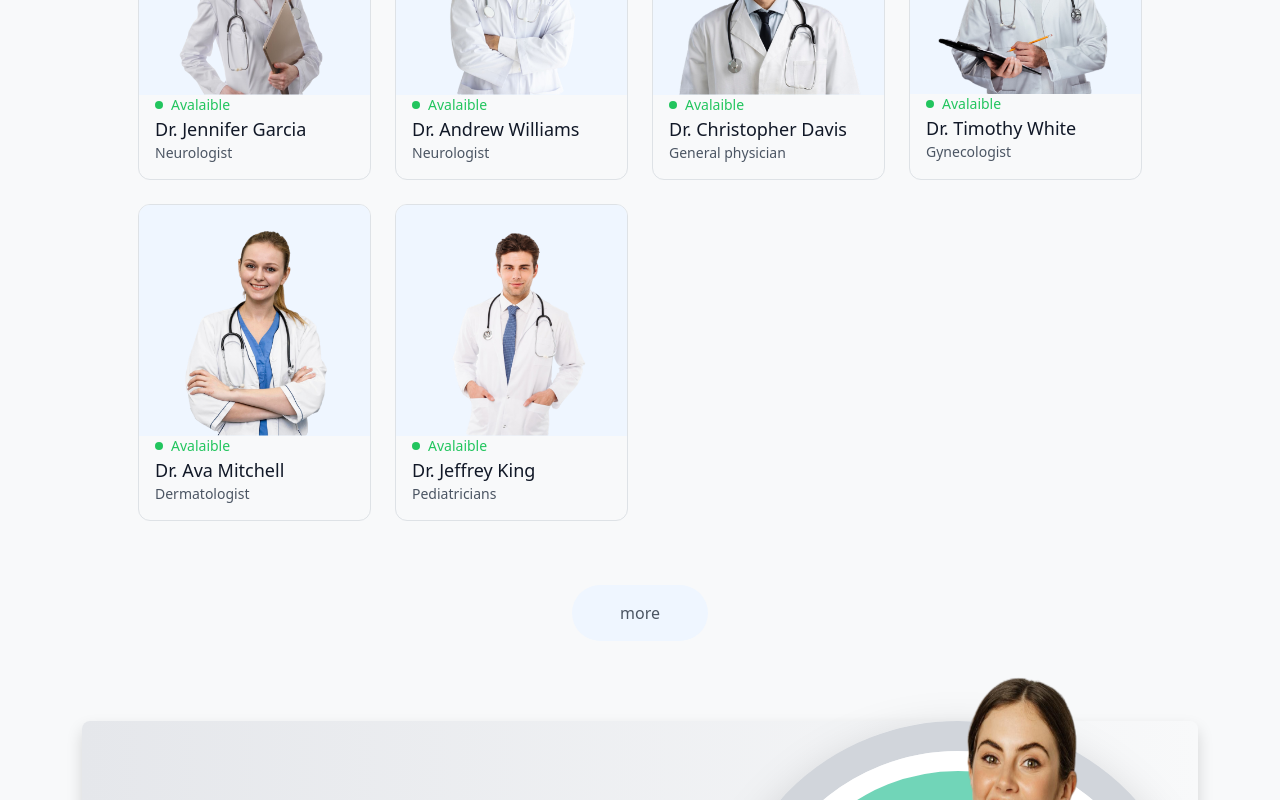
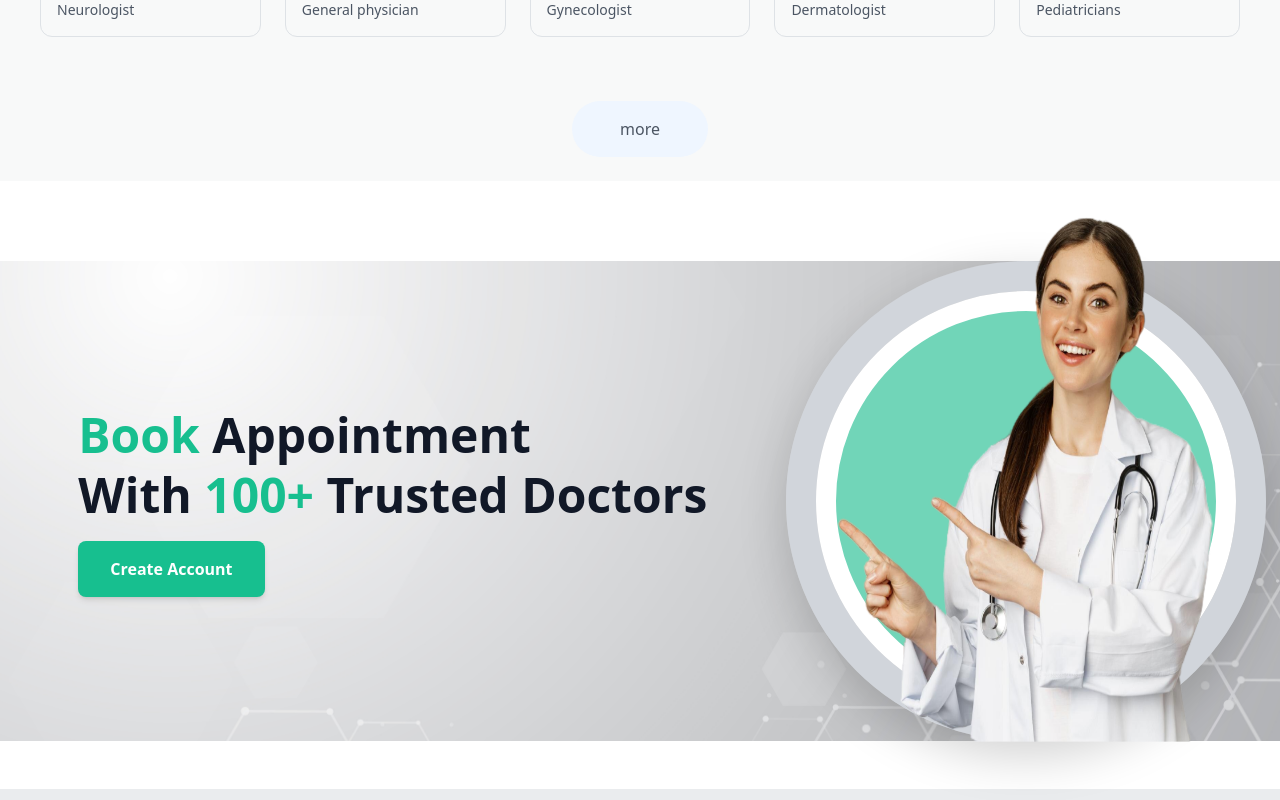
Before and after one commit to Arshad-Qureshi-Coder/MediMeet, a React (Create React App) app: page / in a window 1280 px wide. Shown: the part 2000-2800 px from the top of the page. Built offline with nearby package versions, Linux system fonts and the light colour scheme.

Commit message:
UI Update

```diff
--- a/src/App.js
+++ b/src/App.js
@@ -16,7 +16,7 @@ import LoginPage from './Components/Auth/Login';
 
 const App = () => {
   return (
-    <div className='bg-bgbackColor m-auto'>
+    <div className=' m-auto'>
 
       {/* <LoginPage/> */}
       {/* Header */}
--- a/src/Components/Appointment.js
+++ b/src/Components/Appointment.js
@@ -1,19 +1,22 @@
 import React from 'react';
+import { assets } from '../assets/assets';
 
 const Appointment = () => {
   return (
     <>
       <div
-        className="w-full bg-gradient-to-r from-gray-200 to-gray shadow mt-20 text-black font-semibold rounded-lg hover:opacity-90 focus:outline-none focus:ring-2 focus:ring-green-300 focus:ring-opacity-75"
+        className="w-full bg-cover  mt-20 text-black font-semibold  hover:opacity-90 focus:outline-none focus:ring-2 focus:ring-green-300 focus:ring-opacity-75"
+        style={{ backgroundImage: `url(${assets.bg_hexa})` }}
       >
+        {/* bg-gradient-to-r from-gray-200 to-gray */}
         <div className="flex flex-col lg:flex-row items-center justify-evenly font-bold ">
           {/* Left-side text */}
           <div className='p-5 m-3'>
-            <h1 className="text-black text-5xl font-bold ">
-              Book Appointment <br />
-              With 100+ Trusted Doctors
-            </h1>
-            <button className="px-4 py-2 mt-3 bg-customGreen text-white font-semibold rounded-lg shadow-md hover:bgCGreen hover:scale-105 transition-all duration-300 focus:outline-none focus:ring-2 focus:ring-blue-400 focus:ring-opacity-75">
+            <p className="text-3xl md:text-4xl lg:text-5xl text-gray-900 font-bold leading-tight md:leading-tight lg:leading-tight ">
+              <span className='text-[#17bf8f]'>Book</span> Appointment <br />
+              With <span className='text-[#17bf8f]'>100+</span> Trusted Doctors
+            </p>
+            <button className="no-underline gap-2 px-8 py-3 bg-[#17bf8f] text-white font-semibold rounded-lg shadow-md hover:scale-105 transition-all duration-300 hover:bg-blue-600 focus:outline-none focus:ring-2 focus:ring-blue-400 focus:ring-opacity-75 ">
               Create Account
             </button>
           </div>
--- a/src/Components/Banner.js
+++ b/src/Components/Banner.js
@@ -4,7 +4,7 @@ import { assets } from '../assets/assets'
 const Banner = () => {
   return (
     // bg-gradient-to-r from-[#e3fcef] to-[#17bf8f] shadow
-    <div className='flex flex-col mt-5 bg-gradient-to-r from-gray-200 to-gray  md:flex-row flex-wrap px-6 md:px-10 lg:px-20  text-white font-semibold rounded-lg  hover:opacity-90 focus:outline-none focus:ring-2 focus:ring-green-300 focus:ring-opacity-75'>
+    <div className='flex flex-col  bg-gradient-to-r from-gray-200 to-gray  md:flex-row flex-wrap px-6 md:px-10 lg:px-20  text-white font-semibold   hover:opacity-90 focus:outline-none focus:ring-2 focus:ring-green-300 focus:ring-opacity-75'>
       {/* -------left-side------ */}
       <div className='md:w-1/2 flex flex-col items-start justify-center gap-4 py-10 m-auto md:py-[10vw] md:mb-[-30px]'>
         <p className='text-3xl md:text-4xl lg:text-5xl text-gray-500 font-bold leading-tight md:leading-tight lg:leading-tight '>
--- a/src/Components/Footer/Footer.js
+++ b/src/Components/Footer/Footer.js
@@ -2,7 +2,7 @@ import React from 'react'
 
 const Footer = () => {
   return (
-    <div className="h-auto w-full">
+    <div className="h-auto w-full bg-[#eaecee] p-3 mt-5">
   <div className="container  border-b border-gray-300 flex flex-wrap lg:flex-nowrap justify-between  mt-[12rem] pb-2">
 
      {/* Logo and Description  */}
--- a/src/Components/Pages/Doctors.js
+++ b/src/Components/Pages/Doctors.js
@@ -26,11 +26,11 @@ const Doctors = () => {
     <section class="container mx-auto px-4 py-10">
     {/* SPECIALITY */}
     <h2 class="text-2xl font-semibold mb-4">Specialities</h2>
-    <div class="flex flex-wrap justify-center gap-2">
+    <div class="flex flex-wrap justify-center gap-2 ">
       {specialityData.map((item, index) => (
         <button
           key={index}
-          class="text-gray-700 py-2 px-4 rounded-lg hover:bg-gray-200 focus:outline-none focus:ring focus:ring-offset-2 focus:ring-green-500 active:bg-gray-300"
+          class="text-gray-700 py-2 px-4 rounded-lg border border-blue-900 hover:bg-gray-200 focus:outline-none focus:ring focus:ring-offset-2 focus:ring-green-500 active:bg-gray-300"
           onClick={() => filterDoctors(item.speciality)}
         >
           {item.speciality}
@@ -40,7 +40,7 @@ const Doctors = () => {
 
     {/* DOCTORS */}
     <h2 class="text-2xl font-semibold mt-8 mb-4">Doctors</h2>
-    <div class="grid grid-cols-1 sm:grid-cols-2 md:grid-cols-3 gap-4">
+    <div class="w-full grid grid-cols-auto gap-4 pt-5 gap-y-6 px-3 sm:px-0'">
     {filteredDoctors.map((item, index)=>(
          <div key={index} onClick={()=>navigate(`/appointment/${item._id}`) } className="border border-blue-200 rounded-xl overflow-hidden cursor-pointer hover:translate-y-[-10px] transition-all duration-500" >
             <img src={item.image} alt="Card Image" className="bg-blue-50" />
--- a/src/Components/Pages/Home.js
+++ b/src/Components/Pages/Home.js
@@ -6,7 +6,7 @@ import Appointment from '../Appointment'
 
 const Home = () => {
   return (
-    <div className='container mt-5'>
+    <div className=' '>
       {/* Banner */}
       <Banner/>
       {/* Find by Speciality */}
--- a/src/Components/TopDoctor.js
+++ b/src/Components/TopDoctor.js
@@ -8,12 +8,13 @@ const TopDoctor = () => {
   const navigate = useNavigate();
   const {doctors} = useContext(AppContext);
   return (
-    <div className='flex flex-col items-center  gap-4 my-16 text-gray-900 md:mx-10'>
+    <div className='flex flex-col items-center bg-[#f8f9f9] mt-[50px] p-4 gap-4 my-16 text-gray-900 '>
             <h1 className='text-3xl font-medium mb-0'>Top Doctors to Book</h1>
             <p className='sm:w1/3 text-center text-sm'>Simply browse through our extensive list of trusted doctors.</p>
     <div className='w-full grid grid-cols-auto gap-4 pt-5 gap-y-6 px-3 sm:px-0'>
       {doctors.slice(0,10).map((item, index)=>(
-         <div key={index} onClick={()=>navigate(`/appointment/${item._id}`) } className="border border-blue-200 rounded-xl overflow-hidden cursor-pointer hover:translate-y-[-10px] transition-all duration-500" >
+         <div key={index} onClick={()=>navigate(`/appointment/${item._id}`) }
+         className="border border-blue-200 rounded-xl overflow-hidden cursor-pointer hover:translate-y-[-10px] transition-all duration-500" >
             <img src={item.image} alt="Card Image" className="bg-blue-50" />
       <div className="px-3 ">
         <div className='flex items-center gap-2 text-sm text-center text-green-500'>
@@ -25,7 +26,10 @@ const TopDoctor = () => {
         </div>
       ))}
     </div>
-    <button onClick={()=>{ navigate('/doctors'); }} className='bg-blue-50 text-gray-600 px-12 py-3 rounded-full mt-10'>more</button>
+    <button onClick={()=>{ navigate('/doctors'); }}
+    className='bg-blue-50 text-gray-600 px-12 py-3 rounded-full mt-10'>
+      more
+      </button>
   </div>
   )
 }
--- a/src/assets/assets.js
+++ b/src/assets/assets.js
@@ -38,6 +38,8 @@ import Neurologist from './Neurologist.svg'
 import Pediatricians from './Pediatricians.svg'
 import docLoginImg from './doc-login-img1.png'
 import appoint2 from './appoint-2.png'
+import doc00 from './doc_00.jpg'
+import bg_hexa from './Hexa_bg.jpg'
 
 
 export const assets = {
@@ -59,7 +61,9 @@ export const assets = {
     stripe_logo,
     razorpay_logo,
     docLoginImg,
-    appoint2
+    appoint2,
+    doc00,
+    bg_hexa
 }
 
 export const specialityData = [
```
Also changed, not shown: src/assets/Hexa_bg.jpg (added), src/assets/doc_00.jpg (added).
